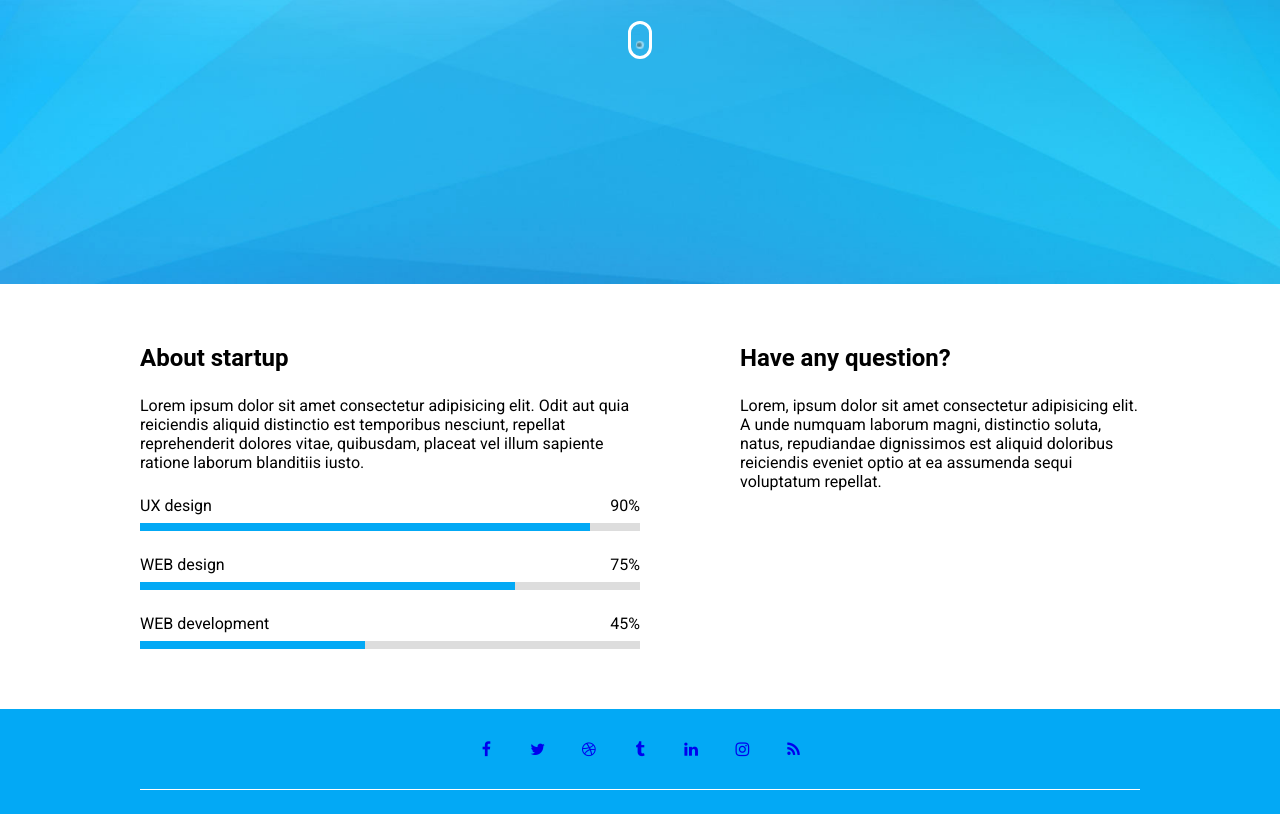
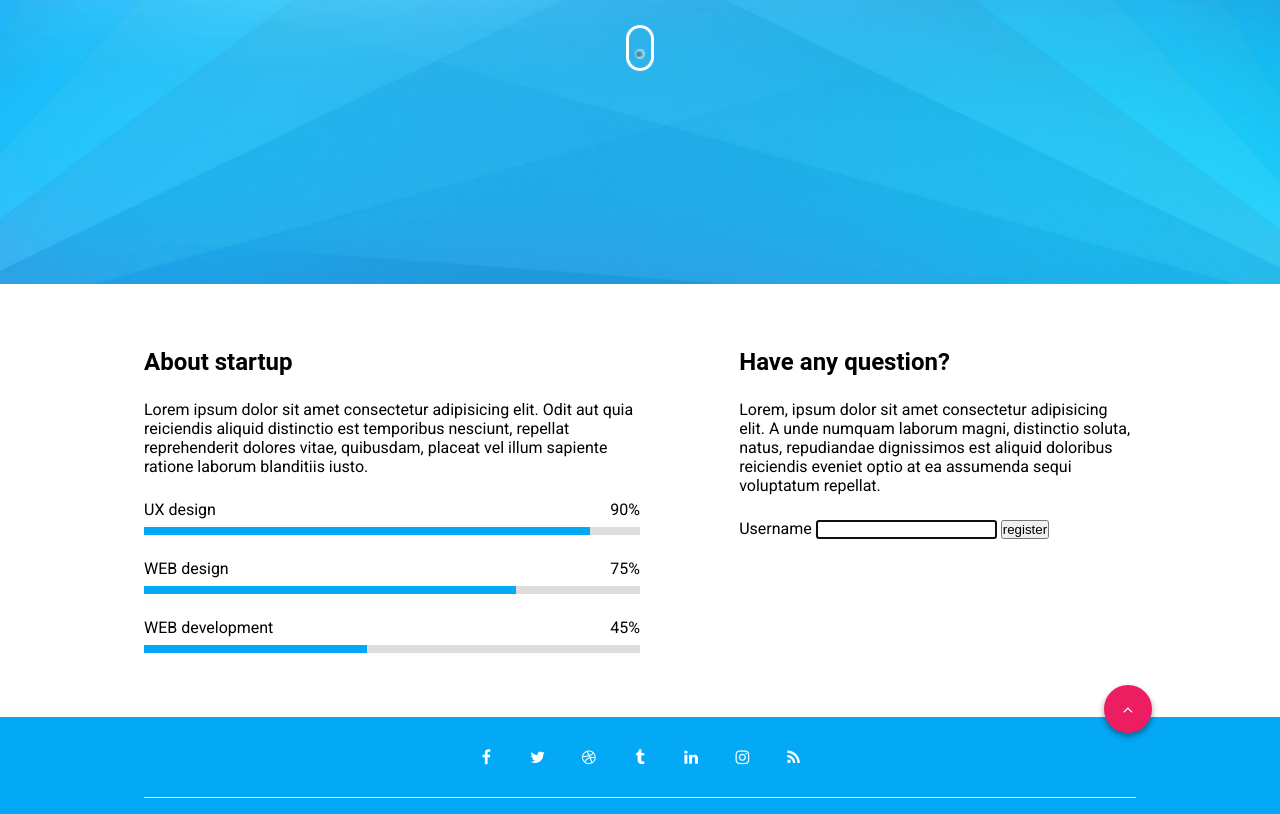
Before and after one commit to RokasIme/54-grupe-coming-soon, a website: page index.html in a window 1280 px wide. Shown: the part 516-1330 px from the top of the page. Drawn offline with Linux system fonts and the light colour scheme; a web font is replaced by a local one.

Commit message:
to be continued

```diff
--- a/css/base/layout.css
+++ b/css/base/layout.css
@@ -2,22 +2,23 @@
   display: flex;
   flex-direction: column;
   align-items: center;
-  gap: 30px;
+  gap: 2rem;
   width: 100%;
-  padding: 60px 0;
+  padding: 4rem 0;
 }
 .container > .row {
   display: flex;
   justify-content: space-between;
-  width: 1000px;
-  row-gap: 60px;
+  width: 62rem;
+  row-gap: 4rem;
+  position: relative;
 }
 
 .container > .row-short {
   display: flex;
   flex-direction: column;
-  width: 600px;
-  gap: 20px;
+  width: 38rem;
+  gap: 1.5rem;
 }
 .container .left-column,
 .container .right-column {
@@ -30,21 +31,21 @@
   width: 40%;
 }
 
-@media (max-width: 1100px) {
+@media (max-width: 69rem) {
   .container > .row {
-    width: 800px;
+    width: 50rem;
   }
 }
-@media (max-width: 900px) {
+@media (max-width: 56rem) {
   .container > .row {
-    width: 600px;
+    width: 38rem;
   }
 }
 
-@media (max-width: 700px) {
+@media (max-width: 44rem) {
   .container > .row,
   .container > .row-short {
-    width: 400px;
+    width: 25rem;
     flex-direction: column;
   }
   .container .column,
@@ -53,10 +54,10 @@
   }
 }
 
-@media (max-width: 500px) {
+@media (max-width: 31rem) {
   .container {
-    padding-left: 20px;
-    padding-right: 20px;
+    padding-left: 1.5rem;
+    padding-right: 1.5rem;
   }
   .container > .row,
   .container > .row-short {
--- a/css/base/main.css
+++ b/css/base/main.css
@@ -10,6 +10,10 @@
   src: url(../../fonts/Roboto/static/Roboto-Bold.ttf);
   font-weight: bold;
   font-style: normal;
+}
+
+html {
+  scroll-behavior: smooth;
 }
 
 body,
@@ -29,7 +33,7 @@ body {
 }
 
 .logo {
-  height: 40px;
+  height: 2.5rem;
   width: 100%;
   object-fit: contain;
   object-position: center;
--- a/css/components/clock.css
+++ b/css/components/clock.css
@@ -24,11 +24,11 @@
   text-transform: uppercase;
 }
 
-@media (max-width: 700px) {
+@media (max-width: 44rem) {
   .clock > .time {
     width: 50%;
   }
-  @media (max-width: 500px) {
+  @media (max-width: 31rem) {
     .clock > .time {
       width: 100%;
     }
--- a/css/components/mouse.css
+++ b/css/components/mouse.css
@@ -1,5 +1,5 @@
 .mouse {
-  font-size: 20px;
+  font-size: 1.5rem;
   width: 1.2em;
   height: 1.9em;
   border: 0.15em solid #fff;
--- a/css/components/socials.css
+++ b/css/components/socials.css
@@ -18,6 +18,7 @@
   height: 3rem;
   text-decoration: none;
   transition: all 0.3s;
+  color: #fff;
 }
 
 .socials > a:hover {
--- a/css/pages/coming-soon.css
+++ b/css/pages/coming-soon.css
@@ -10,8 +10,25 @@
 @import "../components/clock.css";
 @import "../components/progress-bar.css";
 @import "../components/socials.css";
+@import "../components/form.css";
 
 /* custom */
+
+.back_to_top {
+  display: flex;
+  justify-content: center;
+  align-items: center;
+  width: 3rem;
+  height: 3rem;
+  background-color: #ec1d61;
+  color: #fff;
+  position: absolute;
+  top: -2rem;
+  right: -1rem;
+  border-radius: 50%;
+  box-shadow: 0 0.2rem 0.4rem #0006;
+  text-decoration: none;
+}
 
 .footer {
   color: #fffc;
--- a/index.html
+++ b/index.html
@@ -106,10 +106,23 @@
               dignissimos est aliquid doloribus reiciendis eveniet optio at ea
               assumenda sequi voluptatum repellat.
             </p>
+            <form>
+              <div>
+                <label for="username">Username</label>
+                <input
+                  id="username"
+                  autofocus
+                  type="email"
+                  autocomplete="email"
+                />
+                <button type="">register</button>
+              </div>
+            </form>
           </div>
         </div>
       </section>
     </main>
+
     <footer class="footer container bg-blue">
       <div class="row">
         <div class="socials">
@@ -145,6 +158,7 @@
           ></a>
           <a class="fa fa-rss" href="https://example.com" target="_blank"></a>
         </div>
+        <a href="#" class="back_to_top fa fa-angle-up"></a>
       </div>
       <div class="row-short">
         <img class="logo" src="./img/logo-white.png" alt="Logo white" />
```
Also changed, not shown: css/components/form.css (added).
